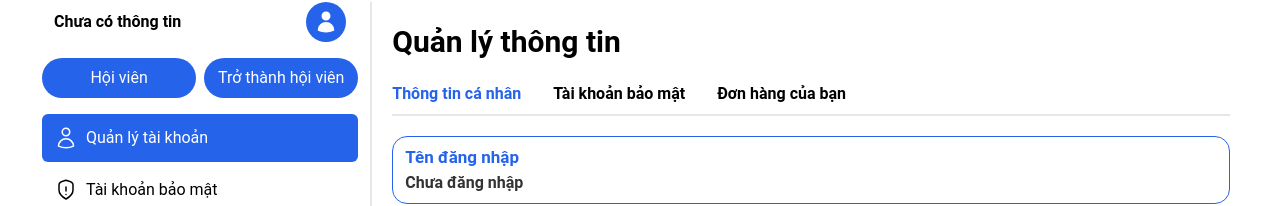
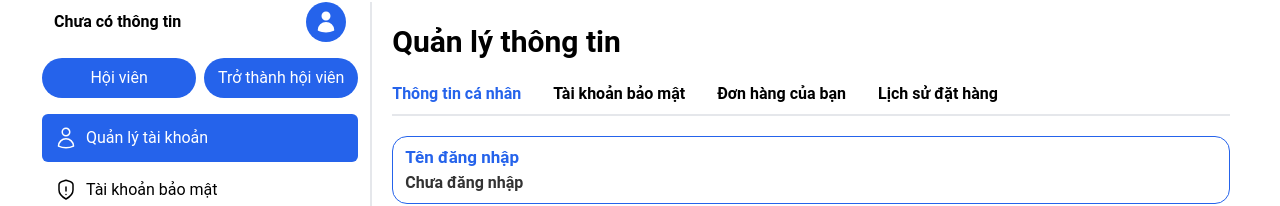
Before and after one commit to vanthiet1/DATN-QuanLiNhaThuoc, a React (Vite) app in the folder Client/: page /tai-khoan in a window 1280 px wide. Shown: the part 155-361 px from the top of the page. Built offline with nearby package versions, Linux system fonts and the light colour scheme; no server answers.

Commit message:
thêm đường dẫn tới lịch sử đặt hàng

```diff
--- a/Client/src/pages/account/AccoutUser.jsx
+++ b/Client/src/pages/account/AccoutUser.jsx
@@ -117,6 +117,12 @@ const AccountUser = () => {
             >
               Đơn hàng của bạn
             </li>
+            <li
+              onClick={() => tabIndexUi(4)}
+              className={`pb-2 duration-200  cursor-pointer  hover:text-[#2563EB]`}
+            >
+            Lịch sử đặt hàng
+            </li>
           </ul>
         </div>
         <div className='w-full mt-5'>
```
